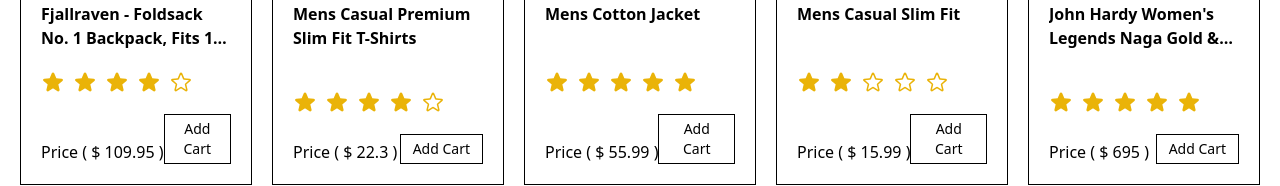
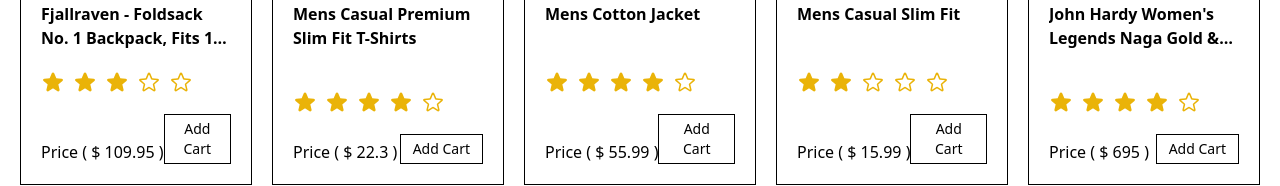
Before and after one commit to aungkhant2002/online-shop, a React (Vite) app: page / in a window 1280 px wide. Shown: the part 427-613 px from the top of the page. Built offline with nearby package versions, Linux system fonts and the light colour scheme.

Commit message:
refactor: rating

```diff
--- a/src/components/CategoryButton.jsx
+++ b/src/components/CategoryButton.jsx
@@ -1,3 +1,4 @@
+// eslint-disable-next-line react/prop-types
 export default function CategoryButton({categoryName, current}) {
     return (
         <button className={`${current && "bg-black text-white"} border border-black px-4 py-2 me-2 text-nowrap category-button`}>{categoryName}</button>
--- a/src/components/ProductCard.jsx
+++ b/src/components/ProductCard.jsx
@@ -1,20 +1,12 @@
+import Rating from "./Rating.jsx";
+// eslint-disable-next-line react/prop-types
 export default function ProductCard({product:{title, price, image, rating:{rate}}}) {
-    const currentRate = rate.toFixed(0);
-    const stars = [];
-    for (let i = 1; i <= 5; i++) {
-        stars.push(
-            <svg key={i} xmlns="http://www.w3.org/2000/svg" fill="none" viewBox="0 0 24 24" strokeWidth={1.5}
-                 stroke="currentColor" className={`size-6 stroke-yellow-500 ${i<=currentRate && "fill-yellow-500"}`}>
-                <path strokeLinecap="round" strokeLinejoin="round"
-                      d="M11.48 3.499a.562.562 0 0 1 1.04 0l2.125 5.111a.563.563 0 0 0 .475.345l5.518.442c.499.04.701.663.321.988l-4.204 3.602a.563.563 0 0 0-.182.557l1.285 5.385a.562.562 0 0 1-.84.61l-4.725-2.885a.562.562 0 0 0-.586 0L6.982 20.54a.562.562 0 0 1-.84-.61l1.285-5.386a.562.562 0 0 0-.182-.557l-4.204-3.602a.562.562 0 0 1 .321-.988l5.518-.442a.563.563 0 0 0 .475-.345L11.48 3.5Z"/>
-            </svg>
-        )
-    }
+
     return (
         <div className="border border-black p-5 flex flex-col items-start gap-5">
             <img src={image} className="h-40 w-" alt=""/>
             <p className="font-bold line-clamp-2">{title}</p>
-            <div className="flex gap-2 mt-auto">{stars}</div>
+            <Rating rate={rate} />
             <div className="flex justify-between items-end w-full">
                 <p className="text-nowrap">Price ( $ <span>{price}</span> )</p>
                 <button className="text-sm border border-black px-3 py-1">Add Cart</button>
--- /dev/null
+++ b/src/components/Rating.jsx
@@ -0,0 +1,17 @@
+// eslint-disable-next-line react/prop-types
+export default function Rating({rate}) {
+    const currentRate = parseInt(rate).toFixed(0);
+    let length = 5;
+    const numbers = Array.from({length}, (_, i) => i + 1);
+    return (
+        <div className="flex gap-2 mt-auto">
+            {numbers.map((num) => (
+                <svg key={num} xmlns="http://www.w3.org/2000/svg" fill="none" viewBox="0 0 24 24" strokeWidth={1.5}
+                     stroke="currentColor"
+                     className={`size-6 stroke-yellow-500 ${num <= currentRate && "fill-yellow-500"}`}>
+                    <path strokeLinecap="round" strokeLinejoin="round"
+                          d="M11.48 3.499a.562.562 0 0 1 1.04 0l2.125 5.111a.563.563 0 0 0 .475.345l5.518.442c.499.04.701.663.321.988l-4.204 3.602a.563.563 0 0 0-.182.557l1.285 5.385a.562.562 0 0 1-.84.61l-4.725-2.885a.562.562 0 0 0-.586 0L6.982 20.54a.562.562 0 0 1-.84-.61l1.285-5.386a.562.562 0 0 0-.182-.557l-4.204-3.602a.562.562 0 0 1 .321-.988l5.518-.442a.563.563 0 0 0 .475-.345L11.48 3.5Z"/>
+                </svg>))}
+        </div>
+    )
+}
```
